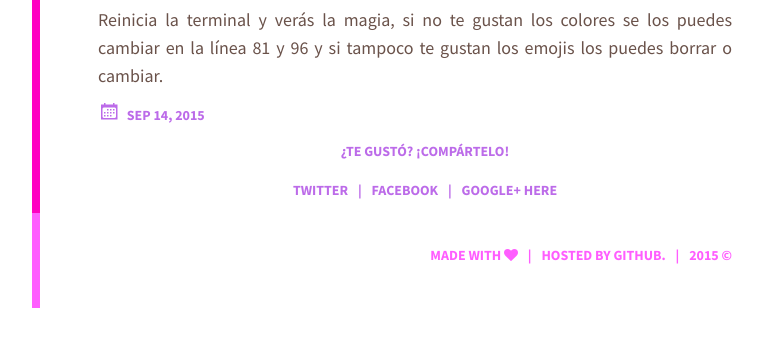
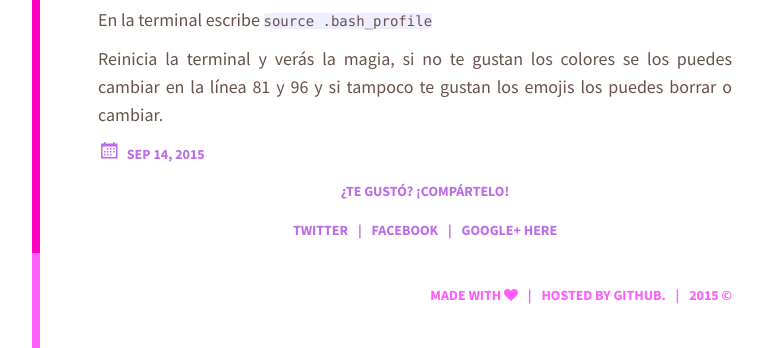
Before and after one commit to anamariasosa/anamariasosa.github.io, a Jekyll site: the page built from _posts/2015-09-14-pretty-commandline.md, in a window 1280 px wide, cut to the strip 969-1317 px from the top of the page. Shown: the whole strip, without its empty margins (248-1011 px from the left). Built offline with Jekyll 4.4.1, drawn with Linux system fonts in a browser that asks for light colours; nearby versions of some CDN libraries; comment, search, counter and statistics services are not loaded; before the commit the page ends 1277 px from its top, so only the background shows below that.

Commit message:
edited terminal post

```diff
--- a/_posts/2015-09-14-pretty-commandline.md
+++ b/_posts/2015-09-14-pretty-commandline.md
@@ -19,4 +19,6 @@ Pasos:
 2. Copia el mío y lo guardas
 {% gist 6bbd96b0c3f2e62ba12b %}
 
+En la terminal escribe `source .bash_profile`
+
 Reinicia la terminal y verás la magia, si no te gustan los colores se los puedes cambiar en la línea 81 y 96 y si tampoco te gustan los emojis los puedes borrar o cambiar.
```
